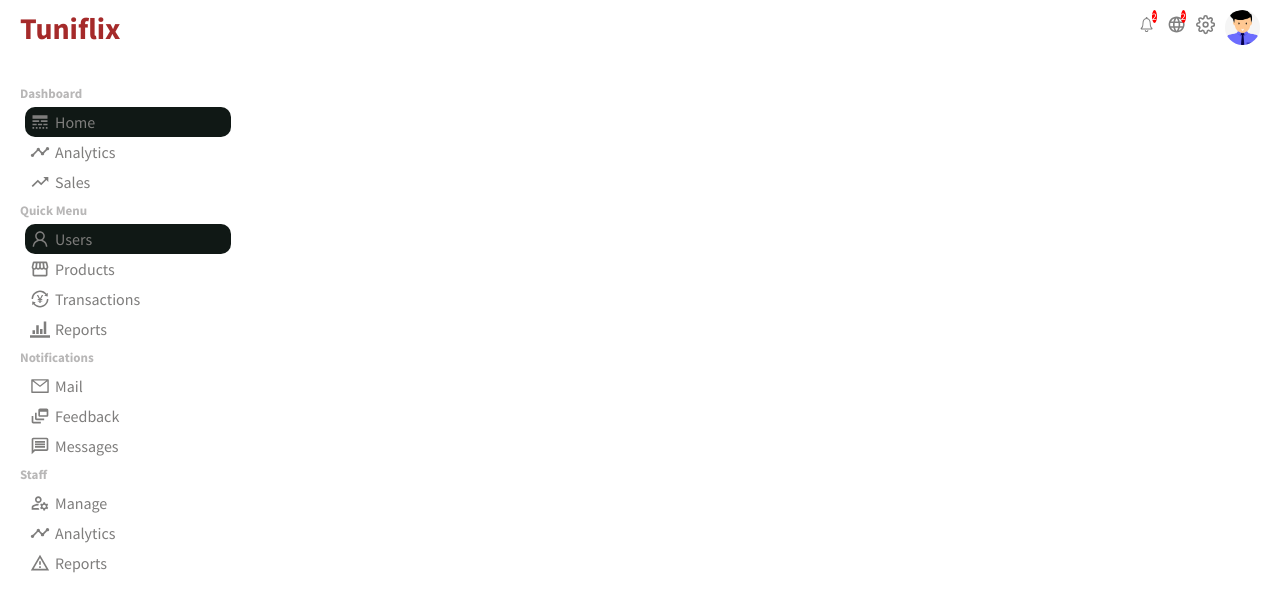
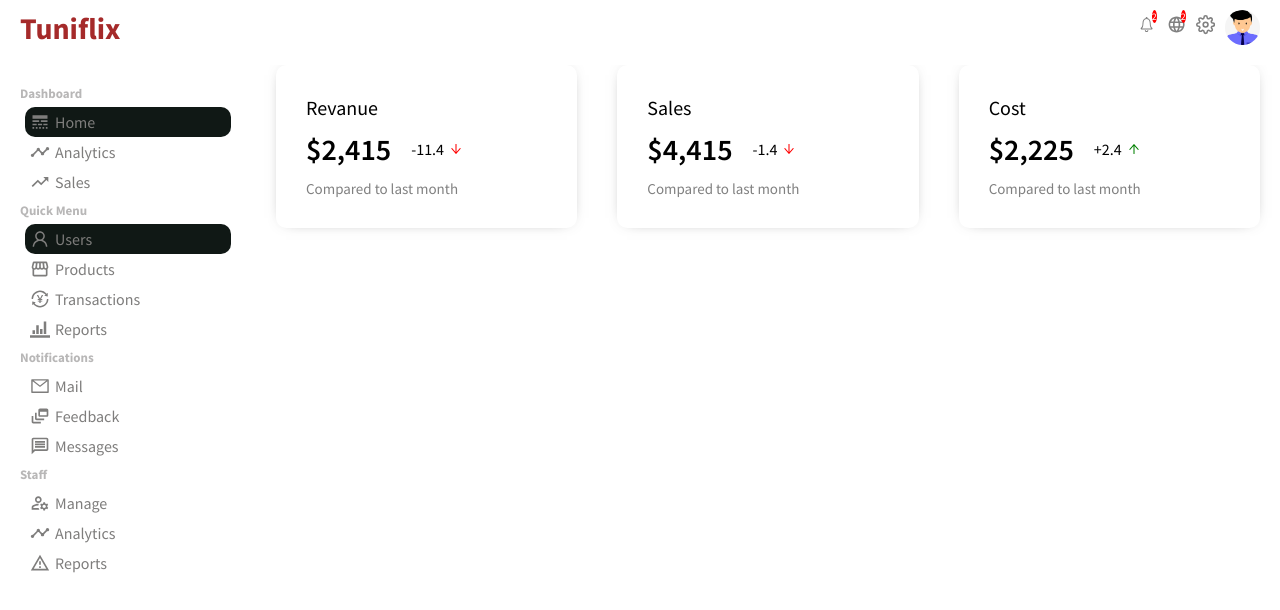
Before and after one commit to baraaj/TuniFlix_admin, a React (Create React App) app: page / in a window 1280 px wide. Shown: the top 610 px of the page. Built offline with nearby package versions, Linux system fonts and the light colour scheme.

Commit message:
f4 commit

```diff
--- a/src/App.js
+++ b/src/App.js
@@ -11,6 +11,7 @@
      <div className='container'>
       <Sidebar />
     <Home />
+
      </div>
     </div>
   );
--- a/src/components/featuredInfo/FeaturedInfo.js
+++ b/src/components/featuredInfo/FeaturedInfo.js
@@ -1,12 +1,40 @@
 import React from 'react';
 import './featuredInfo.css';
+import {AiOutlineArrowDown,AiOutlineArrowUp} from 'react-icons/ai';
 const FeaturedInfo = () => {
     return (
-        <div className='featured'>
-             <div className='featuredItem'>
-
-            </div>
+        <div className="featured">
+      <div className="featuredItem">
+        <span className="featuredTitle">Revanue</span>
+        <div className="featuredMoneyContainer">
+          <span className="featuredMoney">$2,415</span>
+          <span className="featuredMoneyRate">
+            -11.4 <AiOutlineArrowDown className="featuredIcon negative"/>
+          </span>
         </div>
+        <span className="featuredSub">Compared to last month</span>
+      </div>
+      <div className="featuredItem">
+        <span className="featuredTitle">Sales</span>
+        <div className="featuredMoneyContainer">
+          <span className="featuredMoney">$4,415</span>
+          <span className="featuredMoneyRate">
+            -1.4 <AiOutlineArrowDown className="featuredIcon negative"/>
+          </span>
+        </div>
+        <span className="featuredSub">Compared to last month</span>
+      </div>
+      <div className="featuredItem">
+        <span className="featuredTitle">Cost</span>
+        <div className="featuredMoneyContainer">
+          <span className="featuredMoney">$2,225</span>
+          <span className="featuredMoneyRate">
+            +2.4 <AiOutlineArrowUp className="featuredIcon"/>
+          </span>
+        </div>
+        <span className="featuredSub">Compared to last month</span>
+      </div>
+    </div>
     );
 }
 
--- a/src/components/featuredInfo/featuredInfo.css
+++ b/src/components/featuredInfo/featuredInfo.css
@@ -0,0 +1,51 @@
+.featured {
+    width: 100%;
+    display: flex;
+    justify-content: space-between;
+  }
+
+  .featuredItem {
+    flex: 1;
+    margin: 0px 20px;
+    padding: 30px;
+    border-radius: 10px;
+    cursor: pointer;
+    -webkit-box-shadow: 0px 0px 15px -10px rgba(0, 0, 0, 0.75);
+    box-shadow: 0px 0px 15px -10px rgba(0, 0, 0, 0.75);
+  }
+
+  .featuredTitle{
+      font-size: 20px;
+  }
+
+  .featuredMoneyContainer{
+      margin: 10px 0px;
+      display: flex;
+      align-items: center;
+  }
+
+  .featuredMoney{
+      font-size: 30px;
+      font-weight: 600;
+  }
+
+  .featuredMoneyRate{
+      display: flex;
+      align-items: center;
+      margin-left: 20px;
+  }
+
+  .featuredIcon{
+      font-size: 14px;
+      margin-left: 5px;
+      color: green;
+  }
+
+  .featuredIcon.negative{
+      color: red;
+  }
+
+  .featuredSub{
+      font-size: 15px;
+      color: gray;
+  }
--- a/src/pages/home/Home.js
+++ b/src/pages/home/Home.js
@@ -1,10 +1,11 @@
 import React from 'react';
+import FeaturedInfo from '../../components/featuredInfo/FeaturedInfo';
 import './home.css';
 
 const Home = () => {
     return (
         <div className='home'>
-
+            <FeaturedInfo />
         </div>
     );
 }
```
